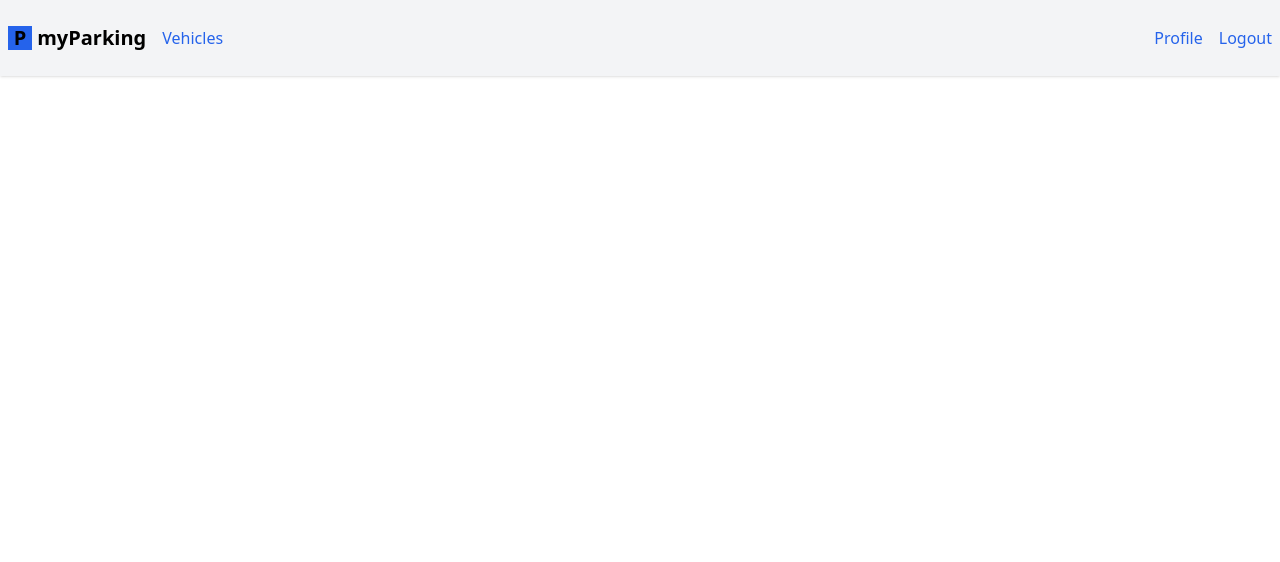
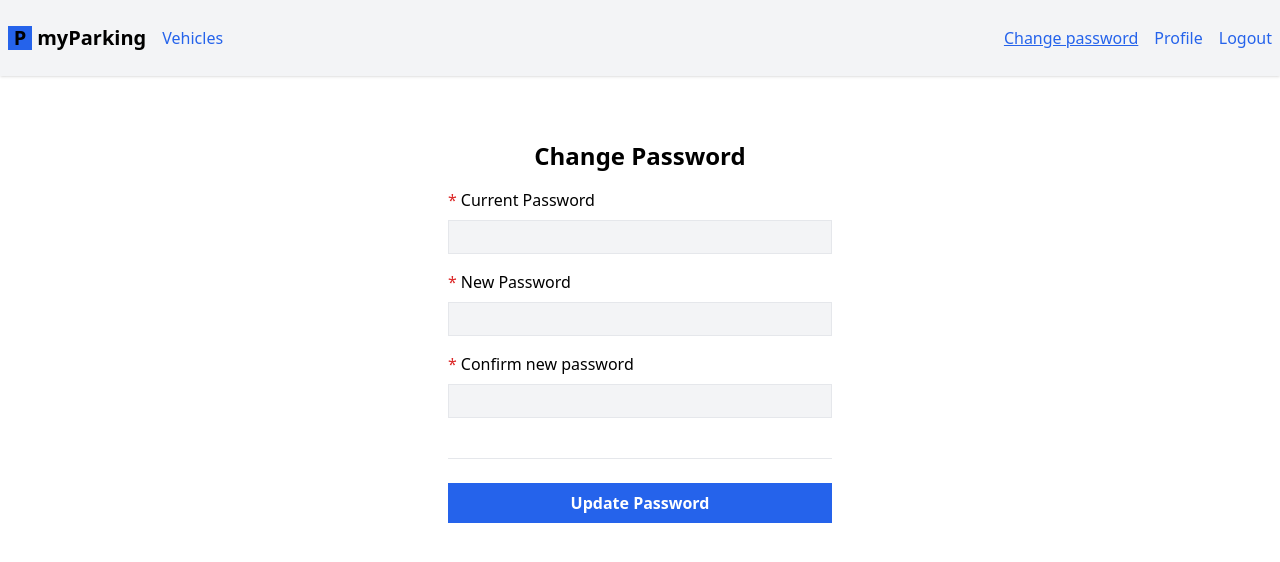
Before and after one commit to qadeesz/Vue-Js-Car-Parking-App-Demo, a Vue app: page /profile/change-password in a window 1280 px wide. Shown: the top 562 px of the page. Built offline with nearby package versions, Linux system fonts and the light colour scheme; sample sign-in values are in the browser's storage.

Commit message:
Change password page

```diff
--- a/src/App.vue
+++ b/src/App.vue
@@ -28,6 +28,7 @@
 
         <div class="flex gap-4 items-center">
           <template v-if="auth.check">
+            <RouterLink class="router-link" :to="{ name: 'profile.change-password' }">Change password</RouterLink>
             <RouterLink class="router-link" :to="{ name: 'profile.edit' }"> Profile </RouterLink>
             <button @click="auth.logout" class="router-link">Logout</button>
           </template>
--- a/src/router/index.js
+++ b/src/router/index.js
@@ -43,6 +43,12 @@
       component: () => import('@/Views/Profile/EditView.vue'),
     },
     {
+      path: '/profile/change-password',
+      name: 'profile.change-password',
+      beforeEnter: auth,
+      component: () => import('@/Views/Profile/ChangePassword.vue'),
+    },
+    {
       path: '/vehicles',
       name: 'vehicles.index',
       beforeEnter: auth,
--- /dev/null
+++ b/src/stores/changePassword.js
@@ -0,0 +1,51 @@
+import { reactive, ref } from 'vue'
+import { defineStore } from 'pinia'
+
+export const useChangePassword = defineStore('change-password', () => {
+  const errors = reactive({})
+  const loading = ref(false)
+  const status = ref('')
+
+  const form = reactive({
+    current_password: '',
+    password: '',
+    password_confirmation: ''
+  })
+
+  function resetForm() {
+    form.current_password = ''
+    form.password = ''
+    form.password_confirmation = ''
+
+    errors.value = {}
+    status.value = ''
+  }
+
+  async function updatePassword() {
+    loading.value = true
+    errors.value = {}
+    status.value = ''
+    return window.axios
+      .put('password', form)
+      .then((response) => {
+        // console.log(response);
+        form.name = response.data.name
+        form.email = response.data.email
+        status.value = 'Password has been Updated'
+      })
+      .catch((error) => {
+        if (error.response.status === 422) {
+          errors.value = error.response.data.errors
+        }
+      })
+      .finally(() => {
+        form.current_password = ''
+        form.password = ''
+        form.password_confirmation = ''
+
+        loading.value = false
+      })
+  }
+
+  return { form, errors, loading, resetForm, status, updatePassword }
+})
--- /dev/null
+++ b/src/views/Profile/ChangePassword.vue
@@ -0,0 +1,62 @@
+<script setup>
+import { onBeforeUnmount } from 'vue'
+import { useChangePassword } from '@/stores/changePassword'
+
+const store = useChangePassword()
+
+onBeforeUnmount(store.resetFrom)
+</script>
+
+<template>
+  <form @submit.prevent="store.updatePassword">
+    <div class="flex flex-col mx-auto md:w-96 w-full">
+      <h1 class="text-2xl font-bold mb-4 text-center">Change Password</h1>
+      <div class="alert alert-success mb-4" v-show="store.status">
+        {{ store.status }}
+      </div>
+      <div class="flex flex-col gap-2 mb-4">
+        <label for="current_password" class="required">Current Password</label>
+        <input
+          type="password"
+          name="current_password"
+          id="current_password"
+          class="form-input"
+          :disabled="store.loading"
+          v-model="store.form.current_password"
+        />
+        <ValidationError :error="store.errors" field="current_password" />
+      </div>
+      <div class="flex flex-col gap-2 mb-4">
+        <label for="password" class="required">New Password</label>
+        <input
+          type="password"
+          name="password"
+          id="password"
+          class="form-input"
+          :disabled="store.loading"
+          v-model="store.form.password"
+        />
+        <ValidationError :error="store.errors" field="password" />
+      </div>
+
+      <div class="flex flex-col gap-2 mb-4">
+        <label for="password_confirmation" class="required">Confirm new password</label>
+        <input
+          type="password_confirmation"
+          name="password_confirmation"
+          id="password_confirmation"
+          class="form-input"
+          :disabled="store.loading"
+          v-model="store.form.password_confirmation"
+        />
+        <ValidationError :error="store.errors" field="password_confirmation" />
+      </div>
+
+      <div class="border-t h-[1px] my-6"></div>
+
+      <button type="submit" class="btn btn-primary" :disabled="store.loading">
+        <IconSpinner class="animate-spin" v-show="store.loading" /> Update Password
+      </button>
+    </div>
+  </form>
+</template>
```
